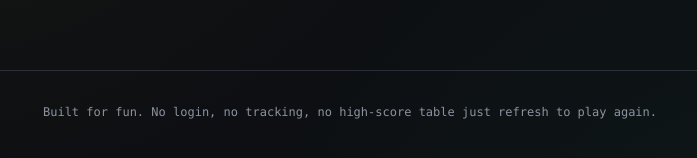
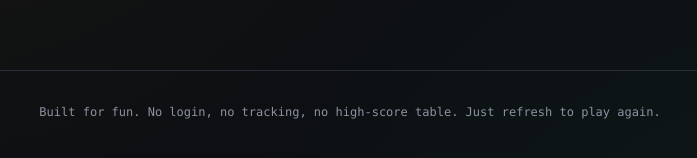
Before and after one commit to Murali47k/NibleGibleGames, a website built with Vite: page index.html in a window 1280 px wide. Shown: the part 1196-1354 px from the top of the page, 290-987 px from the left. Built offline with nearby package versions, Linux system fonts and the light colour scheme.

Commit message:
Updated ReadMe

```diff
--- a/index.html
+++ b/index.html
@@ -36,7 +36,7 @@
     </main>
 
     <footer class="site-footer">
-      Built for fun. No login, no tracking, no high-score table just refresh to play again.
+      Built for fun. No login, no tracking, no high-score table. Just refresh to play again.
     </footer>
 
     <script type="module" src="/src/home.ts"></script>
```
